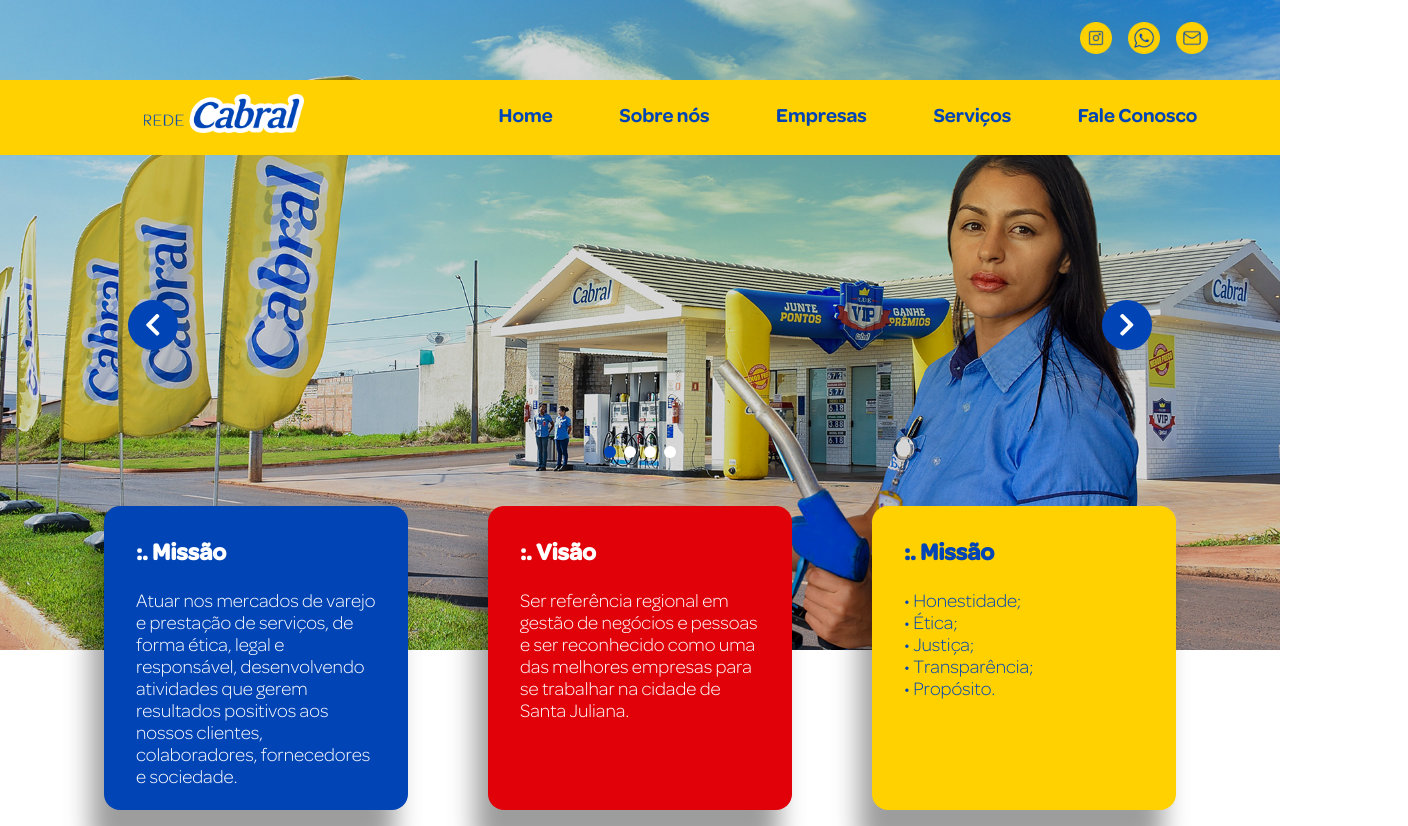
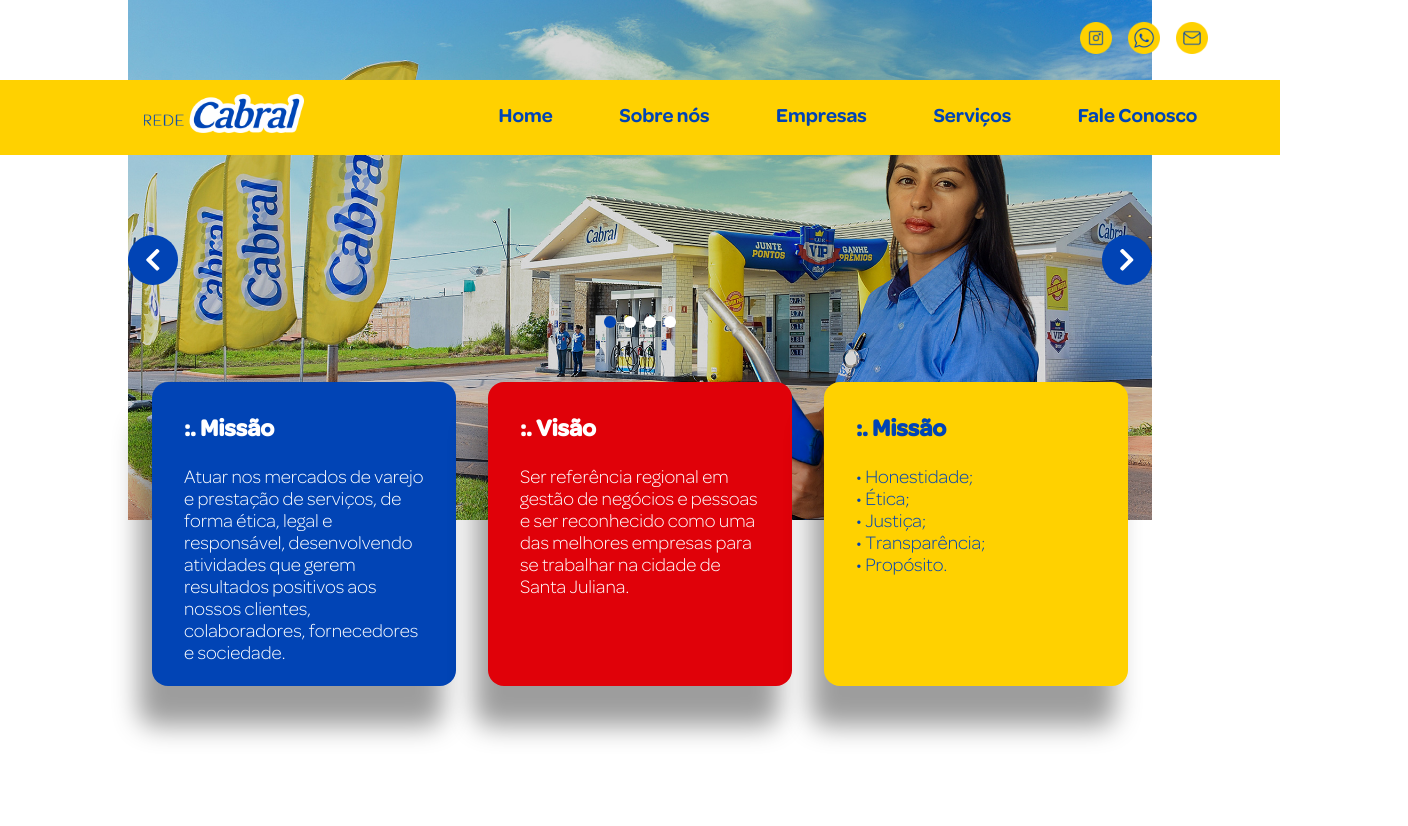
Before and after one commit to rachzy/projeto-cabral, a React (Vite) app: page / in a window 1280 px wide. Shown: the whole page, 1408 px wide, since content can reach past the window. After the commit the page ends 800 px from the top, so only its background shows below. Built offline with nearby package versions, Linux system fonts and the light colour scheme.

Commit message:
improve responsiveness and add navs

```diff
--- a/src/components/Header/Header-Mobile.css
+++ b/src/components/Header/Header-Mobile.css
@@ -45,14 +45,18 @@
   max-width: 70%;
 }
 
-header .mobile-menu ul.options {
+header .mobile-menu nav.options {
+
+
+  width: 100%;
+}
+
+header .mobile-menu nav.options ul {
   display: flex;
 
   align-items: center;
 
   flex-direction: column;
-
-  width: 100%;
 }
 
 header .mobile-menu a {
@@ -66,7 +70,7 @@
   width: 70%;
 }
 
-header .mobile-menu ul.options li {
+header .mobile-menu nav.options li {
   display: flex;
 
   justify-content: center;
--- a/src/components/Header/index.tsx
+++ b/src/components/Header/index.tsx
@@ -68,7 +68,9 @@
           <img src={Logo} alt="logo rede cabral" />
         </div>
         <div className="wrapper-menu">
-          <ul>{renderOptions()}</ul>
+          <nav>
+            <ul>{renderOptions()}</ul>
+          </nav>
         </div>
       </div>
     </div>
@@ -120,7 +122,9 @@
       <div className="mobile-background" ref={menuRef}>
         <div className="mobile-menu">
           <img src={Logo} alt="logo rede cabral" />
-          <ul className="options">{renderOptions()}</ul>
+          <nav className="options">
+            <ul>{renderOptions()}</ul>
+          </nav>
           <ul className="social-medias">{renderSocialMedias()}</ul>
         </div>
       </div>
--- a/src/components/InfoBox/InfoBox.css
+++ b/src/components/InfoBox/InfoBox.css
@@ -4,7 +4,7 @@
 
     z-index: 99;
 
-    margin: 2vh 5vh;
+    margin: 2vh;
     padding: 4vh;
 
     border-radius: 2vh;
--- a/src/pages/Index/Index.css
+++ b/src/pages/Index/Index.css
@@ -1,3 +1,24 @@
+main {
+    display: flex;
+    flex-direction: column;
+
+    align-items: center;
+}
+
+section {
+    display: flex;
+    flex-direction: column;
+
+    justify-content: center;
+    align-items: center;
+
+    width: 80%;
+}
+
+section.main {
+    width: 100%;
+}
+
 div.inline-wrapper {
     display: flex;
     flex-wrap: wrap;
@@ -10,6 +31,6 @@
 
 @media screen and (min-width: 920px) {
     div.inline-wrapper {
-        margin-top: -20vh;
+        margin-top: -15%;
     }
 }
```
